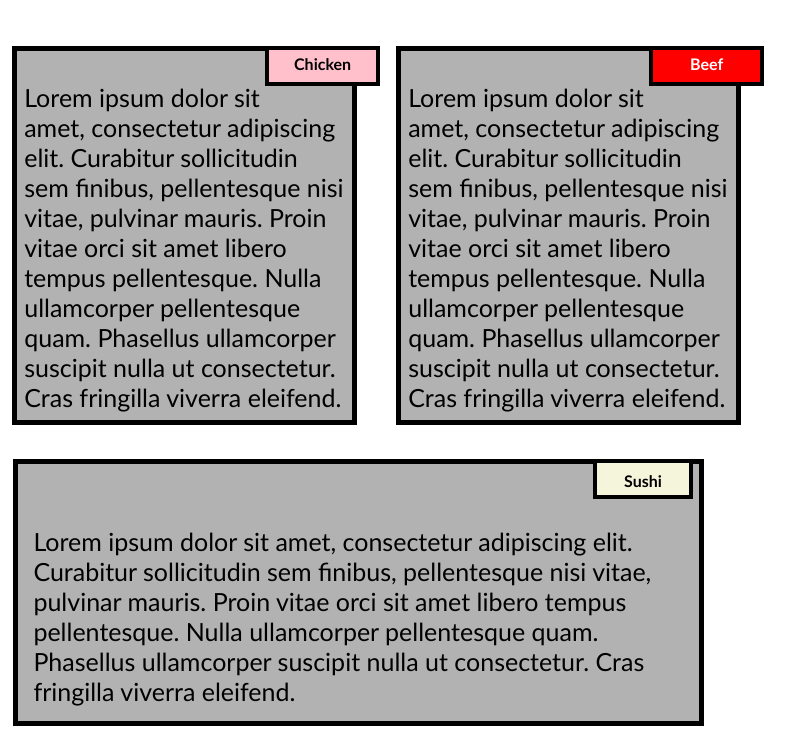
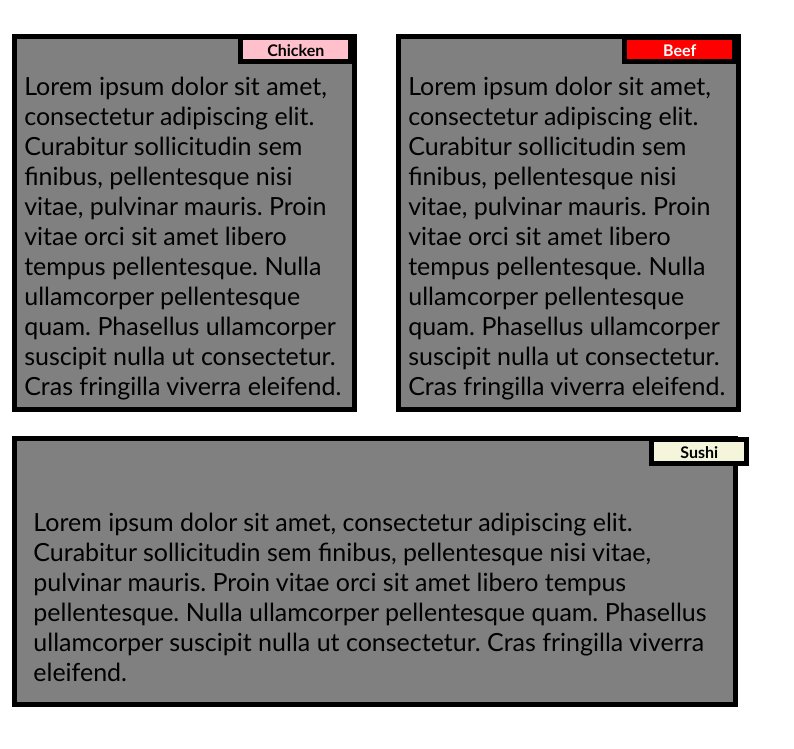
Before and after one commit to DragonJ21/Module2_sol.github.io, a plain HTML site: page index.html in a window 768 px wide. Shown: the part 97-846 px from the top of the page, 794 px wide, since content can reach past the window. Drawn offline with Linux system fonts and the light colour scheme.

Commit message:
Update style.css

```diff
--- a/style.css
+++ b/style.css
@@ -3,15 +3,10 @@
   font-family: 'Trebuchet MS', sans-serif;
 }
 
-body{
+body {
   margin: 0;
   padding: 0;
 }
-
-/*.row{
-  margin-top: 5%;
-  margin-bottom: 5%;
-}*/
 
 h1 {
   margin-bottom: 5%;
@@ -25,82 +20,90 @@ h1 {
   margin: auto;
 }
 
-.box{
+.box {
   width: 100%;
   overflow: none;
 }
 
 
-.item{
+.item {
   overflow: none;
+  position: relative;
   text-align: center;
-  border: 4px solid black;
+  border: 5px solid black;
   width: 30%;
-  height: 40px;
-  padding: 1%;
-  float: right;
-  margin-right: 1%;
-  margin-top: 0%;
+  margin-top: 0;
+  margin-bottom: -30px;
+  margin-left: 62%;
   font-weight: bold;
-  position: relative;
 }
 
-.content{
+.content {
   border: 5px solid black;
   width: 90%;
   height: auto;
-  margin: 3%;
+  margin-top: 0;
+  margin-left: 3%;
   color: black;
   font-size: 25px;
   padding: 2%;
   padding-top: 8%;
-  background-color: rgba(0,0,0,0.3);
+  background-color: grey;
 }
 
-.solo1{
+.solo1 {
   background-color: pink;
 }
 
-.solo2{
+.solo2 {
   color: white;
   background-color: #FF0000;
 }
-.solo3{
+
+.solo3 {
   background-color: beige;
 }
 
+@media (min-width: 0px) and (max-width: 767px) {
+  .col-sm-12 {
+    float: left;
+    width: 100%;
+    overflow: auto;
+  }
 
-/********** Large devices only **********/
+  .item {
+    margin-right: 20%;
+  }
+}
+
+
 @media (min-width: 992px) {
   .col-lg-4 {
     float: left;
     width: 33.33%;
   }
 }
-/********** Medium devices only **********/
+
+
 @media (min-width: 768px) and (max-width: 991px) {
-  .col-md-6,.col-md-12 {
+
+  .col-md-6,
+  .col-md-12 {
     float: left;
   }
+
   .col-md-6 {
     width: 50%;
   }
+
   .col-md-12 {
-    margin-left: -10px;
-    width: 100%;
+    margin-left: -12px;
+    width: 105%;
   }
-  .solo3{
-    margin-right: 65px;
+
+  .solo3 {
+    margin-left: 82%;
+    margin-bottom: -30px;
     width: 100px;
   }
 }
-
-@media (min-width: 0px) and (max-width: 767px) {
-  .col-sm-12 {
-  	float: left;
-    width: 100%;
-  }
-  .item{
-    margin-right: 20%;
-  }
-}
```
Lines whose indentation alone changed are shown as unchanged.
